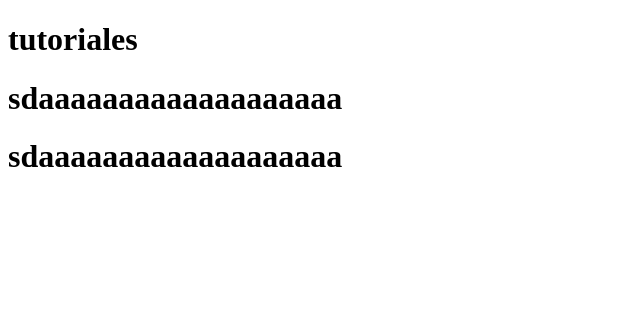
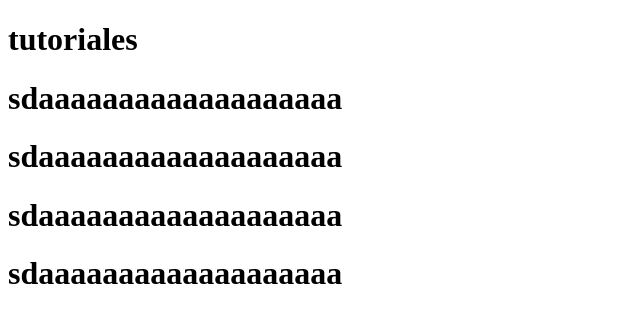
Before and after one commit to YeisonMC/prueba, a plain HTML site: page index.html in a window 1280 px wide. Shown: the whole page, without its empty margins (0-640 px from the left). Drawn offline with Linux system fonts and the light colour scheme.

Commit message:
avbance 1

```diff
--- a/index.html
+++ b/index.html
@@ -10,5 +10,7 @@
     <h1>tutoriales</h1>
     <h1>sdaaaaaaaaaaaaaaaaaaa</h1>
     <h1>sdaaaaaaaaaaaaaaaaaaa</h1>
+    <h1>sdaaaaaaaaaaaaaaaaaaa</h1>
+    <h1>sdaaaaaaaaaaaaaaaaaaa</h1>
   </body>
 </html>
```
